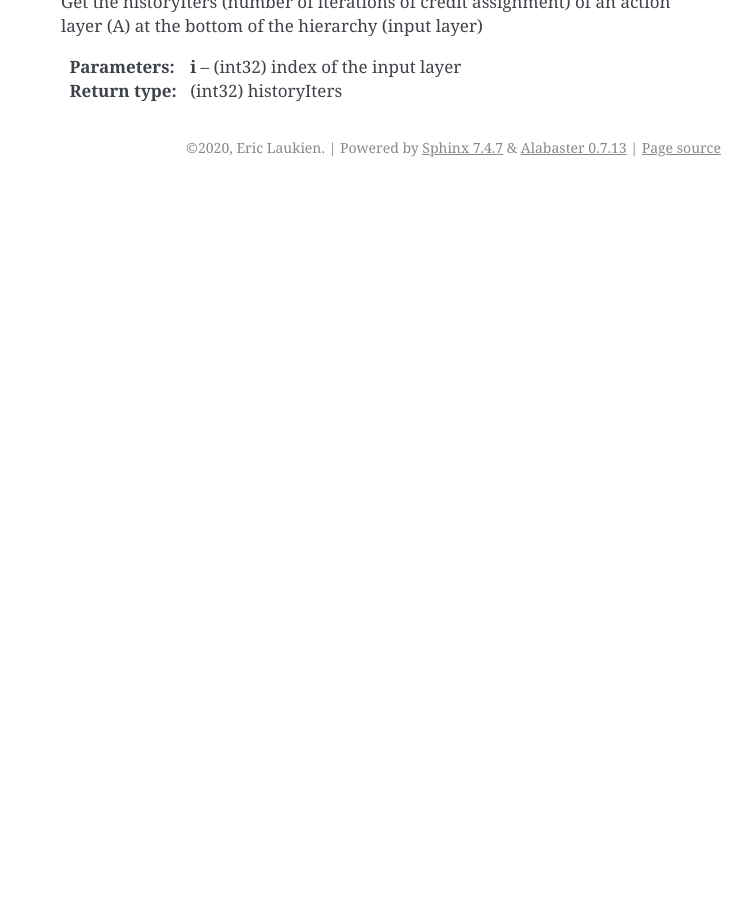
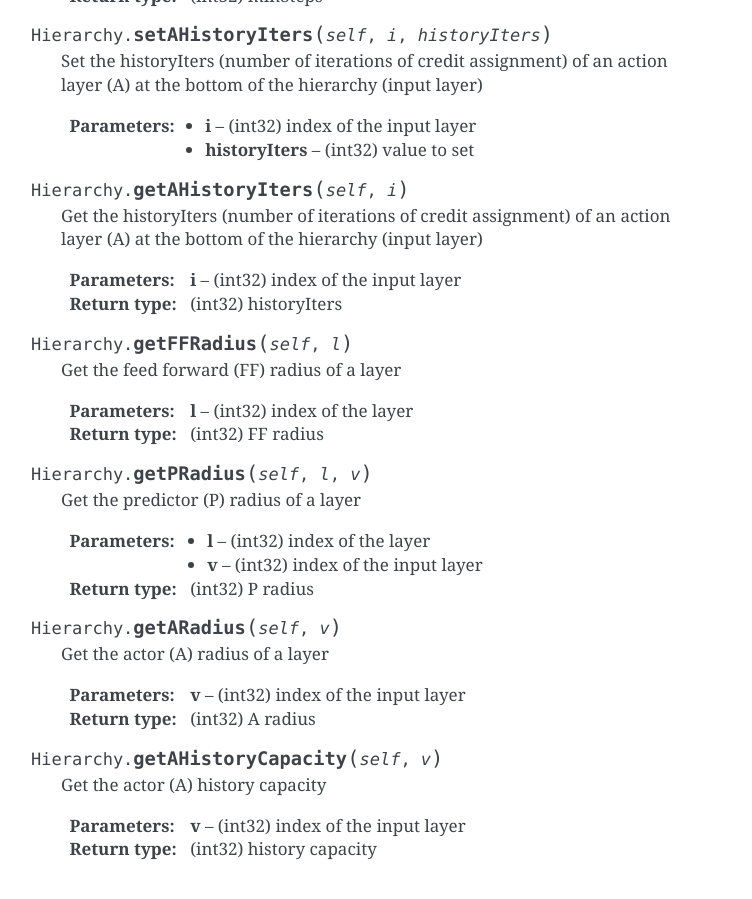
Before and after one commit to ogmacorp/PyAOgmaNeo, a Sphinx documentation site: the page built from docs/hierarchy.rst, in a window 1280 px wide and 900 px high, scrolled down 4921 px. Shown: the whole window, without its empty margins (389-1141 px from the left). Built offline with Sphinx 7.4.7, drawn with Linux system fonts in a browser that asks for light colours; before the commit the page ends 5108 px from its top, so only the background shows below that; some of the changed text lies outside the part shown.

Commit message:
Updated with more accessors, renaming, docs

```diff
--- a/CMakeLists.txt
+++ b/CMakeLists.txt
@@ -99,6 +99,7 @@ endif()
 
 #set_source_files_properties(pyaogmaneo.i PROPERTIES SWIG_MODULE_NAME pyaogmaneo)
 set_source_files_properties(pyaogmaneo.i PROPERTIES CPLUSPLUS ON)
+set_property(SOURCE pyaogmaneo.i PROPERTY SWIG_FLAGS "-py3" "-keyword")
 
 swig_add_library(pyaogmaneo LANGUAGE python SOURCES pyaogmaneo.i)
 
--- a/docs/hierarchy.rst
+++ b/docs/hierarchy.rst
@@ -18,6 +18,12 @@ The sparse predictive hierarchy (SPH). Can be thought of as the "agent" when use
 
     :param name: (string) save file name
 
+.. function:: Hierarchy.__init__(self, buffer)
+
+    Initialize a hierarchy given a byte buffer.
+
+    :param buffer: ([uint8]) byte buffer to read from
+
 .. function:: Hierarchy.step(self, inputCs, learnEnabled=True, reward=0.0, mimic=False)
 
     Perform a simulation step of the hierarchy. This will produce new predictions or actions if those are being used (as specified in the IODesc's)
@@ -32,6 +38,12 @@ The sparse predictive hierarchy (SPH). Can be thought of as the "agent" when use
     Save the hierarchy to a file.
 
     :param name: (string) save file name
+
+.. function:: Hierarchy.serialize(self)
+
+    Serialize the hierarchy (write to byte list)
+
+    :rtype: ([uint8]) byte buffer
 
 .. function:: Hierarchy.getNumLayers(self)
 
@@ -212,3 +224,32 @@ The sparse predictive hierarchy (SPH). Can be thought of as the "agent" when use
 
     :param i: (int32) index of the input layer
     :rtype: (int32) historyIters
+
+.. function:: Hierarchy.getFFRadius(self, l)
+
+    Get the feed forward (FF) radius of a layer
+
+    :param l: (int32) index of the layer
+    :rtype: (int32) FF radius
+
+.. function:: Hierarchy.getPRadius(self, l, v)
+
+    Get the predictor (P) radius of a layer
+
+    :param l: (int32) index of the layer
+    :param v: (int32) index of the input layer
+    :rtype: (int32) P radius
+
+.. function:: Hierarchy.getARadius(self, v)
+
+    Get the actor (A) radius of a layer
+
+    :param v: (int32) index of the input layer
+    :rtype: (int32) A radius
+
+.. function:: Hierarchy.getAHistoryCapacity(self, v)
+
+    Get the actor (A) history capacity
+
+    :param v: (int32) index of the input layer
+    :rtype: (int32) history capacity
--- a/docs/layerdesc.rst
+++ b/docs/layerdesc.rst
@@ -31,8 +31,8 @@ Describes the layers of the hierarchy during initialization. Fill these variable
 
 .. function:: LayerDesc.__init__(self)
 
-   	Initialize to sensible defaults
+    Initialize to sensible defaults
 
 .. function:: LayerDesc.__init__(self, hiddenSize, ffRadius, pRadius, aRadius, ticksPerUpdate, temporalHorizon, historyCapacity)
 
-   	Initialize whole descriptor to given values
+    Initialize whole descriptor to given values
```
Also changed, not shown: 3 other files.
